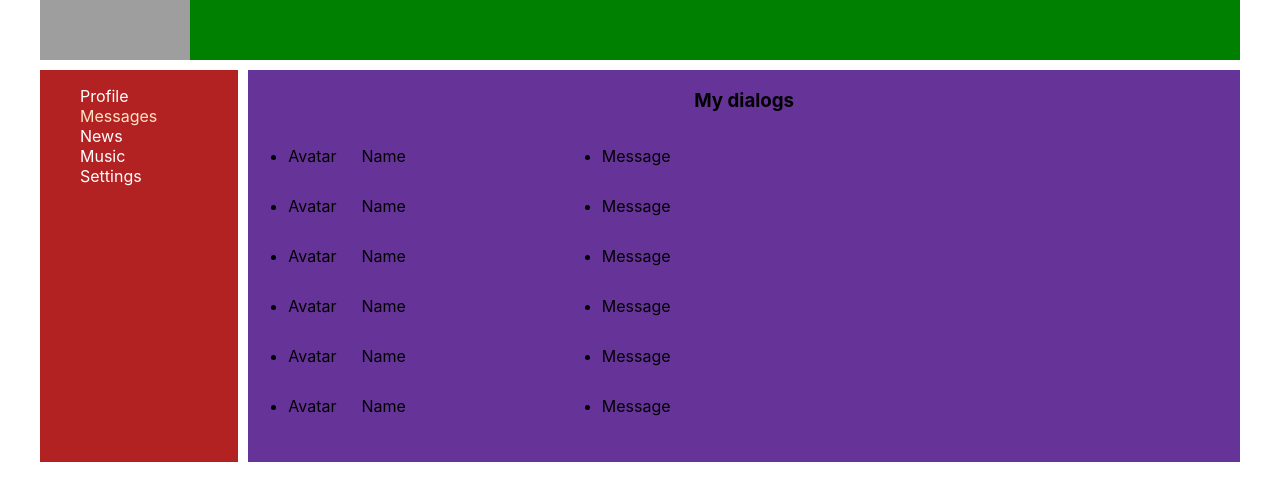
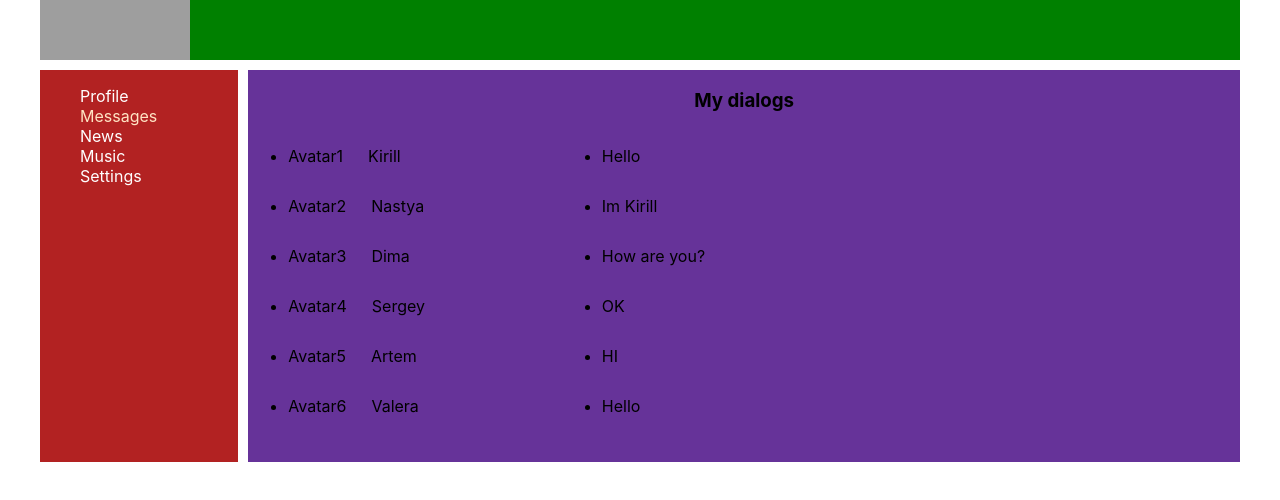
Before and after one commit to Kirill190611/samurai-way-main, a React (Create React App) app: page /dialogs in a window 1280 px wide. Shown: the top 500 px of the page. Built offline with nearby package versions, Linux system fonts and the light colour scheme; grey boxes are pictures that could not be loaded.

Commit message:
Code refactoring for dialogs and profile components

```diff
--- a/src/components/dialogs/Dialogs.tsx
+++ b/src/components/dialogs/Dialogs.tsx
@@ -1,79 +1,35 @@
 import React from 'react';
 import classes from './Dialogs.module.css';
-import {NavLink} from "react-router-dom";
+import {DialogsList, UsersProps} from "./DialogsList";
+import {DialogsMessage} from "./DialogsMessage";
 
 type DialogsProps = {
 
 }
 
 export const Dialogs = (props: DialogsProps) => {
+
+    const users: Array<UsersProps> = [
+        {id: 1, name: "Kirill", avatar: "Avatar1",},
+        {id: 2, name: "Nastya", avatar: "Avatar2",},
+        {id: 3, name: "Dima", avatar: "Avatar3",},
+        {id: 4, name: "Sergey", avatar: "Avatar4",},
+        {id: 5, name: "Artem", avatar: "Avatar5",},
+        {id: 6, name: "Valera", avatar: "Avatar6",},
+    ]
+
     return (
         <div className={classes.dialogs}>
             <h3>My dialogs</h3>
             <div className={classes.dialogs_container}>
-                <ul className={classes.dialogs_list}>
-                    <li>
-                        <NavLink to="/dialogs/1"
-                                 className={({isActive}) => (isActive ? `${classes.dialogs_user_active} + ${classes.dialogs_user}` : classes.dialogs_user)}>
-                            <div>Avatar</div>
-                            <div>Name</div>
-                        </NavLink>
-                    </li>
-                    <li>
-                        <NavLink to="/dialogs/2"
-                                 className={({isActive}) => (isActive ? `${classes.dialogs_user_active} + ${classes.dialogs_user}` : classes.dialogs_user)}>
-                            <div>Avatar</div>
-                            <div>Name</div>
-                        </NavLink>
-                    </li>
-                    <li>
-                        <NavLink to="/dialogs/3"
-                                 className={({isActive}) => (isActive ? `${classes.dialogs_user_active} + ${classes.dialogs_user}` : classes.dialogs_user)}>
-                            <div>Avatar</div>
-                            <div>Name</div>
-                        </NavLink>
-                    </li>
-                    <li>
-                        <NavLink to="/dialogs/4"
-                                 className={({isActive}) => (isActive ? `${classes.dialogs_user_active} + ${classes.dialogs_user}` : classes.dialogs_user)}>
-                            <div>Avatar</div>
-                            <div>Name</div>
-                        </NavLink>
-                    </li>
-                    <li>
-                        <NavLink to="/dialogs/5"
-                                 className={({isActive}) => (isActive ? `${classes.dialogs_user_active} + ${classes.dialogs_user}` : classes.dialogs_user)}>
-                            <div>Avatar</div>
-                            <div>Name</div>
-                        </NavLink>
-                    </li>
-                    <li>
-                        <NavLink to="/dialogs/6"
-                                 className={({isActive}) => (isActive ? `${classes.dialogs_user_active} + ${classes.dialogs_user}` : classes.dialogs_user)}>
-                            <div>Avatar</div>
-                            <div>Name</div>
-                        </NavLink>
-                    </li>
-                </ul>
+                <DialogsList users={users} />
                 <ul className={classes.dialogs_messages}>
-                    <li className={classes.dialogs_message}>
-                        Message
-                    </li>
-                    <li className={classes.dialogs_message}>
-                        Message
-                    </li>
-                    <li className={classes.dialogs_message}>
-                    Message
-                    </li>
-                    <li className={classes.dialogs_message}>
-                        Message
-                    </li>
-                    <li className={classes.dialogs_message}>
-                        Message
-                    </li>
-                    <li className={classes.dialogs_message}>
-                        Message
-                    </li>
+                    <DialogsMessage message="Hello"/>
+                    <DialogsMessage message="Im Kirill"/>
+                    <DialogsMessage message="How are you?"/>
+                    <DialogsMessage message="OK"/>
+                    <DialogsMessage message="HI"/>
+                    <DialogsMessage message="Hello"/>
                 </ul>
             </div>
         </div>
--- /dev/null
+++ b/src/components/dialogs/DialogsList.tsx
@@ -0,0 +1,32 @@
+import React from 'react';
+import classes from "./Dialogs.module.css";
+import {NavLink} from "react-router-dom";
+
+export type UsersProps = {
+    id: number
+    name: string
+    avatar: string
+}
+
+type DialogsList = {
+    users: Array<UsersProps>
+}
+export const DialogsList = ({users}: DialogsList) => {
+    return (
+        <ul className={classes.dialogs_list}>
+
+            {users.map((u => {
+                return (
+                    <li>
+                        <NavLink to={`/dialogs/${u.id}`}
+                                 className={({isActive}) => (isActive ? `${classes.dialogs_user_active} + ${classes.dialogs_user}` : classes.dialogs_user)}>
+                            <div>{u.avatar}</div>
+                            <div>{u.name}</div>
+                        </NavLink>
+                    </li>
+                )
+            }))}
+
+        </ul>
+    );
+};
--- /dev/null
+++ b/src/components/dialogs/DialogsMessage.tsx
@@ -0,0 +1,15 @@
+import React from 'react';
+import classes from "./Dialogs.module.css";
+
+type DialogsMessageProps = {
+    message: string
+}
+export const DialogsMessage = ({
+                                   message
+                               }: DialogsMessageProps) => {
+    return (
+        <li className={classes.dialogs_message}>
+            {message}
+        </li>
+    );
+};
--- a/src/components/profile/Profile.tsx
+++ b/src/components/profile/Profile.tsx
@@ -1,32 +1,18 @@
 import React from 'react';
 import classes from './Profile.module.css';
 import {MyPosts} from "./myPosts/post/MyPosts";
+import {ProfileInfo} from "./myProfile/ProfileInfo";
 
 export const Profile = () => {
     return (
         <main className={classes.profile}>
-            <img className={classes.profile__image}
-                 src="https://img.freepik.com/free-photo/painting-mountain-lake-with-mountain-background_188544-9126.jpg"
-                 alt="Profile photo"/>
-            <div className={classes.profile__container}>
-                <div className={classes.personalProfile__container}>
-                    <img className={classes.personalProfile__avatar}
-                         src="https://i1.sndcdn.com/avatars-000179405104-pcjko5-t240x240.jpg"
-                         alt="Profile avatar"/>
-                    <div>
-                        <h2>Soldatov K</h2>
-                        <ul>
-                            <li>Date of Birth: 19/06</li>
-                            <li>City: Obninsk</li>
-                            <li>Education: Bauman Moscow State Technical University`16</li>
-                            <li>
-                                <a href="#">#</a>
-                            </li>
-                        </ul>
-                    </div>
-                </div>
-                <MyPosts/>
-            </div>
+            <ProfileInfo name="Soldatov K"
+                         birthdayDate="19/06/1994"
+                         profileImage="https://img.freepik.com/free-photo/painting-mountain-lake-with-mountain-background_188544-9126.jpg"
+                         avatarImage="https://i1.sndcdn.com/avatars-000179405104-pcjko5-t240x240.jpg"
+                         city="Obninsk"
+                         education="Bauman Moscow State Technical University`16"/>
+            <MyPosts/>
         </main>
     );
 };
--- a/src/components/profile/myPosts/post/MyPosts.module.css
+++ b/src/components/profile/myPosts/post/MyPosts.module.css
@@ -0,0 +1,9 @@
+.form {
+    display: flex;
+    flex-direction: column;
+    width: 500px;
+}
+
+.form button {
+    width: 25%;
+}
--- a/src/components/profile/myPosts/post/MyPosts.tsx
+++ b/src/components/profile/myPosts/post/MyPosts.tsx
@@ -1,12 +1,12 @@
 import React from 'react';
-import s from './MyPosts.module.css'
+import classes from './MyPosts.module.css'
 import {Post} from "./Post";
 
 export const MyPosts = () => {
     return (
         <div>
             <h3>My posts</h3>
-            <form className=""
+            <form className={classes.form}
                   action="#">
                 <textarea placeholder="your news"></textarea>
                 <button type="submit">Add post</button>
--- /dev/null
+++ b/src/components/profile/myProfile/ProfileInfo.tsx
@@ -0,0 +1,44 @@
+import React from 'react';
+import classes from "../Profile.module.css";
+
+type ProfileInfoProps = {
+    profileImage: string
+    avatarImage: string
+    name: string
+    birthdayDate: string
+    city: string
+    education: string
+}
+
+export const ProfileInfo = ({
+                                profileImage,
+                                avatarImage,
+                                name,
+                                birthdayDate,
+                                city,
+                                education
+                            }: ProfileInfoProps) => {
+    return (
+        <div className={classes.profile__container}>
+            <img className={classes.profile__image}
+                 src={`${profileImage}`}
+                 alt="Profile photo"/>
+            <div className={classes.personalProfile__container}>
+                <img className={classes.personalProfile__avatar}
+                     src={`${avatarImage}`}
+                     alt="Profile avatar"/>
+                <div>
+                    <h2>{name}</h2>
+                    <ul>
+                        <li>{birthdayDate}</li>
+                        <li>City: {city}</li>
+                        <li>Education: {education}</li>
+                        <li>
+                            <a href="#">#</a>
+                        </li>
+                    </ul>
+                </div>
+            </div>
+        </div>
+    );
+};
```
